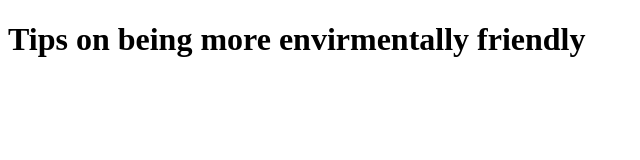
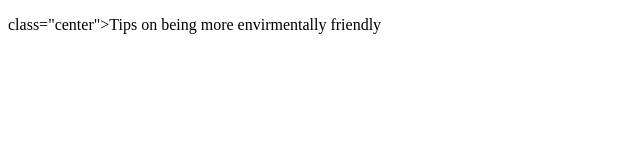
Before and after one commit to mayhopkins/hello_world, a plain HTML site: page index.html in a window 1280 px wide. Shown: the whole page, without its empty margins (0-640 px from the left). Drawn offline with Linux system fonts and the light colour scheme.

Commit message:
Update index.html

```diff
--- a/index.html
+++ b/index.html
@@ -4,6 +4,6 @@
 	<title>Be More Green!</title>
 </head>
 <body>
-<h1 class="center">Tips on being more envirmentally friendly</h1>
+<p>class="center">Tips on being more envirmentally friendly</p>
 </body>
 </html>
```
